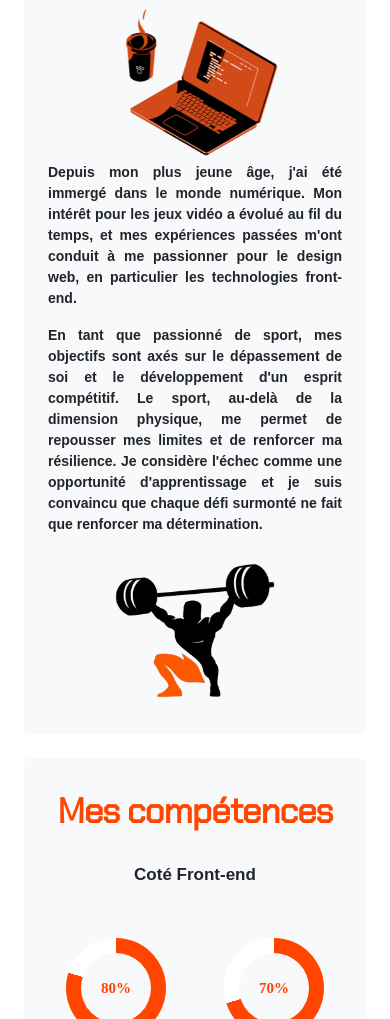
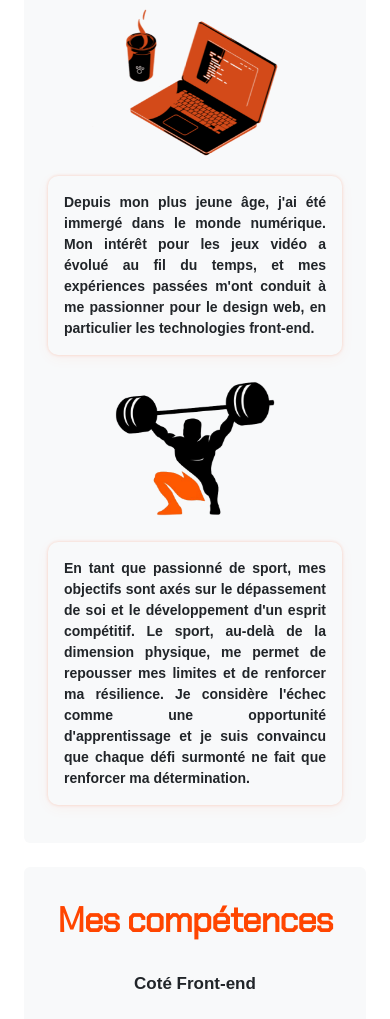
Before and after one commit to Tontico/Portfolio-Anthony, a plain HTML site: page Index.html in a window 390 px wide. Shown: the part 1062-2081 px from the top of the page. Drawn offline with Linux system fonts and the light colour scheme; a web font is replaced by a local one.

Commit message:
modif portfolio

```diff
--- a/Index.html
+++ b/Index.html
@@ -95,12 +95,12 @@
                 <p class="text-center title fw-bold">
                   Recherche d'alternance dans le web
                 </p>
-                <p class="fw-bold size-text">
+                <p class="fw-bold">
                   Bonjour à tous ! Je suis actuellement en formation chez Diginamic pour obtenir un titre RNCP 5 en développement web fullstack.
                 </p>
 
                 <hr />
-                <p class="fw-bold size-text">
+                <p class="fw-bold ">
                   Je suis à la recherche d'un environnement propice à mon épanouissement et à l'approfondissement de mes compétences en développement.
                 </p>
               </div>
@@ -124,30 +124,30 @@
             <h4 class="my-3 fw-bold">
               <em>En quelques mots</em>
             </h4>
-            <div class="col-12 col-md-5 offset-1 reveal-2 remove-margin">
+            <div class="col-12 col-md-5 offset-1 reveal-2 remove-margin mb-4">
               <img
                 src="assets/img/section-2.png"
                 alt="photo"
-                class="w-100 h-100"
+                class="w-100 h-100 "
               />
             </div>
             <div
-              class="col-12 col-md-5  offset-1 d-flex remove-margin align-item-center flex-column justify-content-center reveal-2"
+              class="col-12 col-md-5  offset-1 d-flex remove-margin align-item-center flex-column justify-content-center reveal-4"
             >
-              <p class="fw-bold size-text">
+              <p class="fw-bold size-text p-3 m-0">
                 Depuis mon plus jeune âge, j'ai été immergé dans le monde numérique. Mon intérêt pour les jeux vidéo a évolué au fil du temps, et mes expériences passées m'ont conduit à me passionner pour le design web, en particulier les technologies front-end.
               </p>
             </div>
           </div>
-          <div class="row me-5 reveal remove-margin">
+          <div class="row me-5 reveal remove-margin order-class">
             <div
-              class="col-12 col-md-5  offset-1 d-flex align-item-center remove-margin flex-column justify-content-center reveal-3 "
+              class="col-12 col-md-5  offset-1 d-flex align-item-center remove-margin flex-column justify-content-center reveal-6 order-class-one"
             >
-              <p class="fw-bold size-text">
+              <p class="fw-bold size-text p-3 m-0">
                 En tant que passionné de sport, mes objectifs sont axés sur le dépassement de soi et le développement d'un esprit compétitif. Le sport, au-delà de la dimension physique, me permet de repousser mes limites et de renforcer ma résilience. Je considère l'échec comme une opportunité d'apprentissage et je suis convaincu que chaque défi surmonté ne fait que renforcer ma détermination.
               </p>
             </div>
-            <div class="col-12 col-md-5 offset-1 mb-5 reveal-3 remove-margin">
+            <div class="col-12 col-md-5 offset-1  reveal-4 mb-4 remove-margin order-class-two">
               <img
                 src="assets/img/power copy.png"
                 alt="photo"
--- a/assets/script/js/ecriture.js
+++ b/assets/script/js/ecriture.js
@@ -1,25 +1,45 @@
-
 // Sélectionnez tous les éléments avec la classe "circle-progress" et "progress-value"
+function animateCircles() {
   let circleProgressElements = document.querySelectorAll(".circle-progress");
   let progressValueElements = document.querySelectorAll(".progress-value");
 
-let targetValue = [80,70,60,40,40,60];
+  let targetValue = [80, 70, 60, 40, 40, 60];
   let speed = 30;
 
   // Parcourez tous les éléments et animez-les individuellement
   circleProgressElements.forEach((circleProgress, i) => {
     let progressStartValue = 0;
-  let progressValue = progressValueElements[i] ;
+    let progressValue = progressValueElements[i];
     let currentEndValue = targetValue[i];
     console.log(progressValue);
-
 
     let progress = setInterval(() => {
       progressStartValue++;
       progressValue.textContent = `${progressStartValue}%`;
-    circleProgress.style.background = `conic-gradient(orangered ${progressStartValue * 3.6}deg, white 0deg)`;
+      circleProgress.style.background = `conic-gradient(orangered ${
+        progressStartValue * 3.6
+      }deg, white 0deg)`;
       if (progressStartValue === currentEndValue) {
         clearInterval(progress);
       }
     }, speed);
   });
+}
+
+const observer = new IntersectionObserver(entries => {
+  entries.forEach(entry => {
+    if (entry.isIntersecting) {
+      // L'utilisateur a atteint les cercles, commencez l'animation
+      animateCircles();
+      // Arrêtez d'observer une fois que l'animation est déclenchée
+      observer.disconnect();
+    }
+  });
+});
+
+// Ciblez l'élément à observer (par exemple, le premier cercle)
+const targetElement = document.querySelector(".circle-progress");
+if (targetElement) {
+  // Commencez à observer l'élément cible
+  observer.observe(targetElement);
+}
--- a/assets/styles/styles.css
+++ b/assets/styles/styles.css
@@ -147,7 +147,8 @@ h4 {
 }
 
 .size-text {
-  text-align: justify;
+  box-shadow: rgba(255, 99, 43, 0.27) 0px 0px 0.25em, rgba(255, 99, 43, 0.05) 0px 0.25em 1em;
+  border-radius: 10px;
 }
 .title {
   font-family: "Chakra Petch", sans-serif;
@@ -249,6 +250,15 @@ span {
 .reveal-loaded .reveal-4 {
   animation-delay: .5s;
 }
+
+.reveal-loaded .reveal-5 {
+  animation-delay: .6s;
+}
+
+.reveal-loaded .reveal-6 {
+  animation-delay: .7s;
+}
+
 
 @media (prefers-reduced-motion: reduce) {
   .reveal-loaded  [class*="reveal-"] {
@@ -392,4 +402,18 @@ span {
   .queries-size{
     padding: 20px 0 0 0;
   }
+
+  .order-class{
+    display: flex;
+    flex-direction: column;
+  }
+  .order-class-one{
+    order:2;
+  }
+  .order-class-two{
+    order:1;
+  }
+  .size-text{
+    margin: 1em 0 1em 0 !important;
+  }
 }
```
Lines whose indentation alone changed are shown as unchanged.
